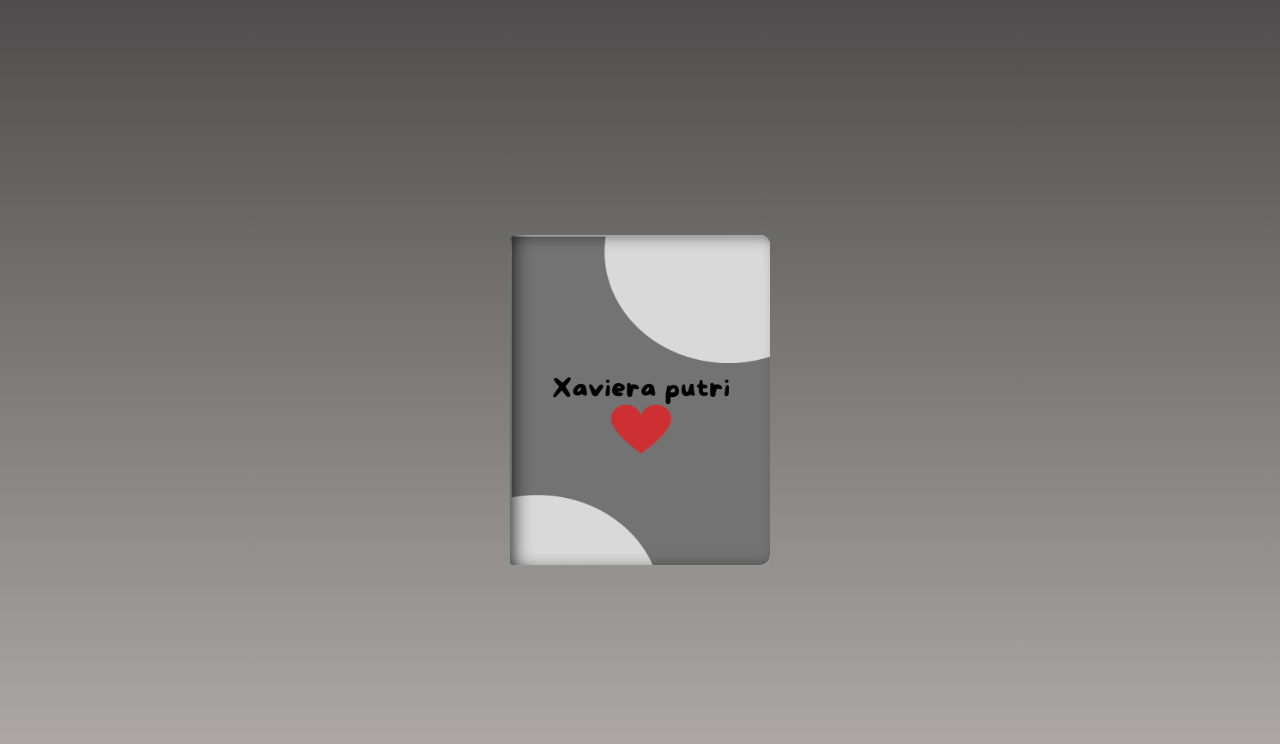
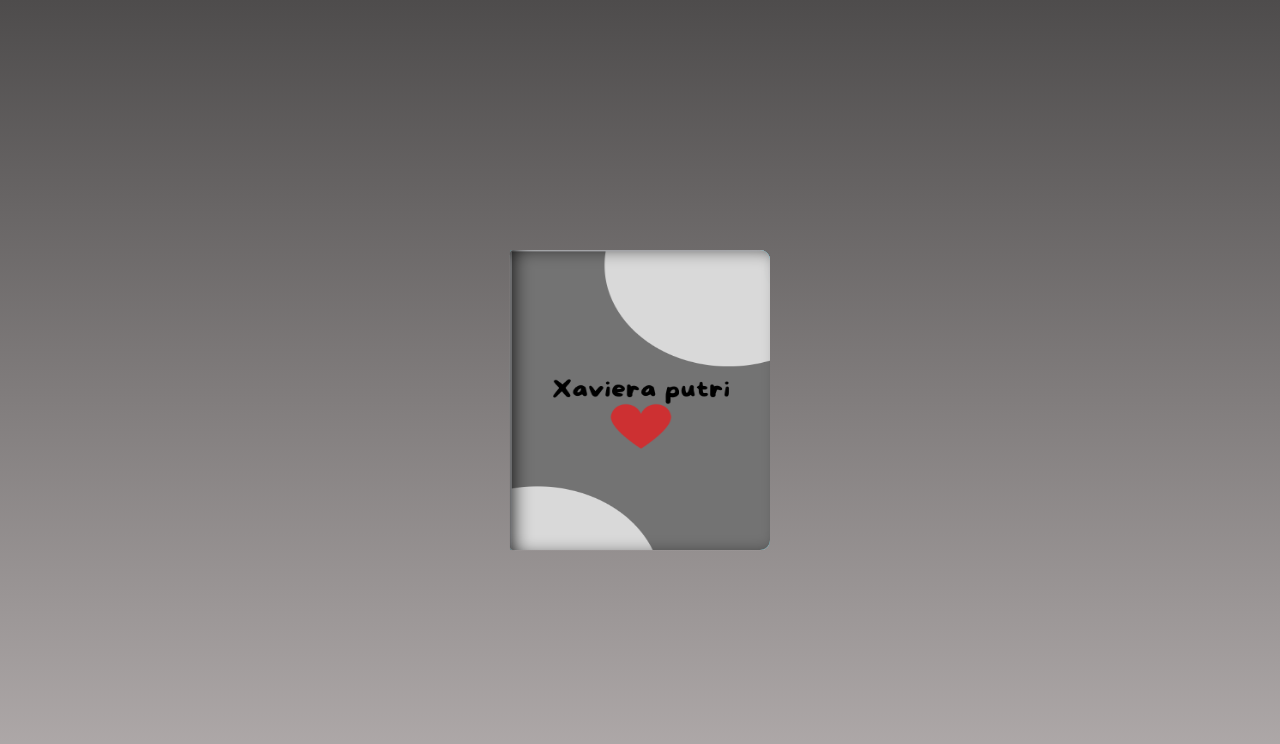
Before and after one commit to galang72/for-neng-dila, a website: page neng dila/index.html in a window 1280 px wide. Drawn offline with Linux system fonts and the light colour scheme.

Commit message:
Update styles.css

```diff
--- a/neng dila/css/styles.css
+++ b/neng dila/css/styles.css
@@ -23,10 +23,11 @@ p{
 	background:linear-gradient(rgb(78, 76, 76),rgb(180, 174, 174));
 }
 .book-content{
-	width: 65%;
-	min-width: 250px;
+	width: 90%;
+	min-width: 400px;
 	max-width: 400px;
-	height: 330px;
+	height: auto;
+	aspect-ratio: 4/3; /*Rasio proposional */
 	position: relative;
 	perspective: 1000px;
 	transition: 1s;
```
